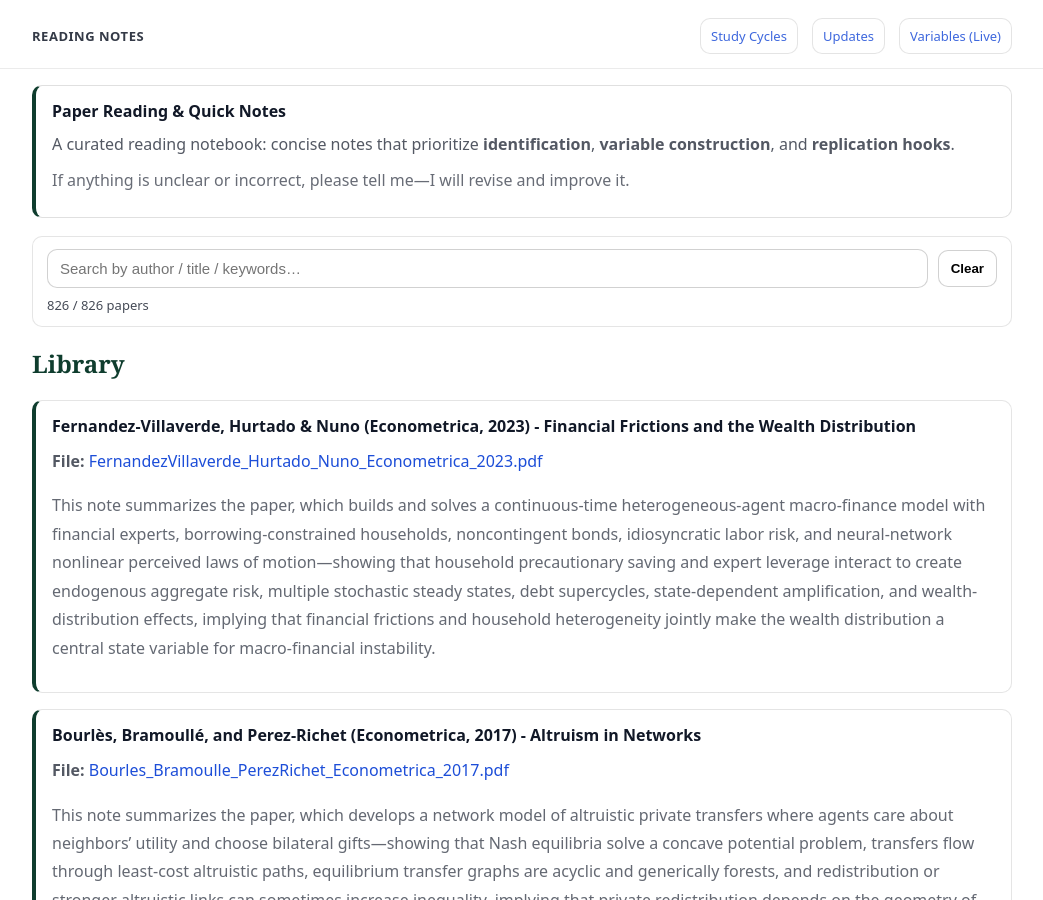
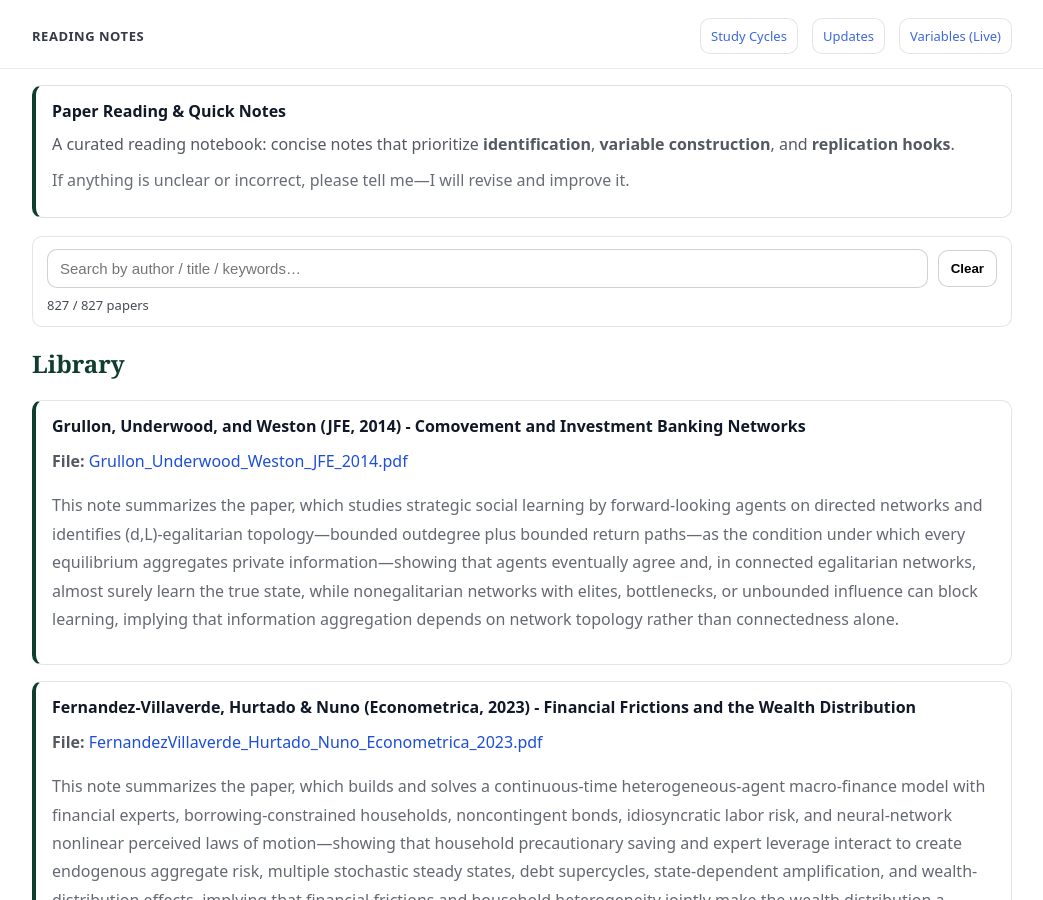
Before and after one commit to yaxinzn/study-archive, a Jekyll site: the page built from reading/index.md, in a window 1280 px wide and 900 px high. Shown: the whole window, without its empty margins (118-1161 px from the left). Built offline with Jekyll 4.4.1, drawn with Linux system fonts in a browser that asks for light colours.

Commit message:
Reading: add/update Grullon_Underwood_Weston_JFE_2014.pdf

```diff
--- a/_data/reading.yml
+++ b/_data/reading.yml
@@ -1,3 +1,7 @@
+- title: "Grullon, Underwood, and Weston (JFE, 2014) - Comovement and Investment Banking Networks"
+  file: "Grullon_Underwood_Weston_JFE_2014.pdf"
+  desc: "This note summarizes the paper, which studies strategic social learning by forward-looking agents on directed networks and identifies (d,L)-egalitarian topology—bounded outdegree plus bounded return paths—as the condition under which every equilibrium aggregates private information—showing that agents eventually agree and, in connected egalitarian networks, almost surely learn the true state, while nonegalitarian networks with elites, bottlenecks, or unbounded influence can block learning, implying that information aggregation depends on network topology rather than connectedness alone."
+
 - title: "Fernandez-Villaverde, Hurtado & Nuno (Econometrica, 2023) - Financial Frictions and the Wealth Distribution"
   file: "FernandezVillaverde_Hurtado_Nuno_Econometrica_2023.pdf"
   desc: "This note summarizes the paper, which builds and solves a continuous-time heterogeneous-agent macro-finance model with financial experts, borrowing-constrained households, noncontingent bonds, idiosyncratic labor risk, and neural-network nonlinear perceived laws of motion—showing that household precautionary saving and expert leverage interact to create endogenous aggregate risk, multiple stochastic steady states, debt supercycles, state-dependent amplification, and wealth-distribution effects, implying that financial frictions and household heterogeneity jointly make the wealth distribution a central state variable for macro-financial instability."
```
Also changed, not shown: 1 other file.
